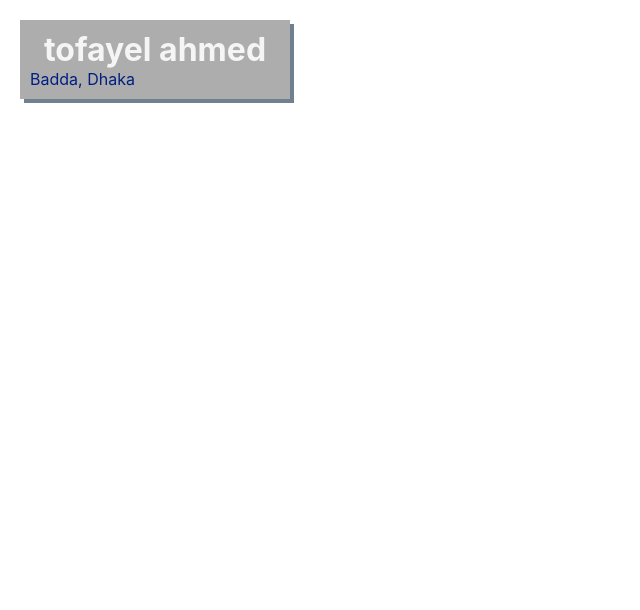
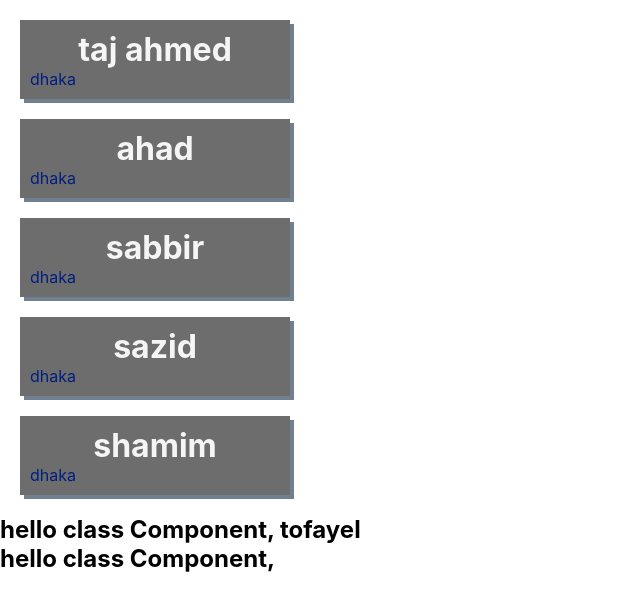
Before and after one commit to TofayelTaj/React-practice, a React (Create React App) app in the folder my-app/: page / in a window 1280 px wide. Shown: the top 610 px of the page, without its empty margins (0-640 px from the left). Built offline with nearby package versions, Linux system fonts and the light colour scheme.

Commit message:
practice props, functional component, class component

```diff
--- a/my-app/public/style.css
+++ b/my-app/public/style.css
@@ -5,7 +5,7 @@
 
 .card{
 
-    background-color: rgb(173, 173, 173);
+    background-color: rgb(109, 109, 109);
     width: 250px;
     box-shadow: 4px 4px 0px slategrey;
     overflow: hidden;
--- a/my-app/src/App.js
+++ b/my-app/src/App.js
@@ -1,23 +1,23 @@
-import logo from './logo.svg';
-import './App.css';
+import React from 'react';
+import Card from './Components/Card';
+import Data from './Data.json';
+import Card2 from './Components/Card2';
 
 function App() {
+
+  let items = [];
+  // for(let i = 0; i<Data.length; i++){
+  //   items.push(<Card name={Data[i].name} address={Data[i].address} />);
+  // }
+
+  items = Data.map((item) => <Card name={item.name} address={item.address} /> )
+
+
   return (
-    <div className="App">
-      <header className="App-header">
-        <img src={logo} className="App-logo" alt="logo" />
-        <p>
-          Edit <code>src/App.js</code> and save to reload.
-        </p>
-        <a
-          className="App-link"
-          href="https://reactjs.org"
-          target="_blank"
-          rel="noopener noreferrer"
-        >
-          Learn React
-        </a>
-      </header>
+    <div>
+    {items}
+    <Card2  name="tofayel" />
+    <Card2 />
     </div>
   );
 }
--- a/my-app/src/Card.js
+++ /dev/null
@@ -1,20 +0,0 @@
-
-const userName = "tofayel ahmed";
-const address = "Badda, Dhaka";
-
-function Card(){
-
- return <div className="card">
-            <div className="cardTitle">
-                <h1>{userName}</h1>
-            </div>
-            <div className="cardBody">
-                 <p>
-                     {address}
-                </p>
-            </div>
-        </div>
-
- }
-
-export default Card;
--- /dev/null
+++ b/my-app/src/Components/Card.js
@@ -0,0 +1,26 @@
+import React from "react";
+
+
+
+// const userName = "tofayel ahmed";
+// const address = "Badda, Dhaka";
+
+function Card(props){
+
+    const {name, address} = props;
+
+
+ return <div className="card">
+            <div className="cardTitle">
+                <h1> {name} </h1>
+            </div>
+            <div className="cardBody">
+                 <p>
+                    {address}
+                </p>
+
+            </div>
+        </div>
+ }
+
+export default Card;
--- /dev/null
+++ b/my-app/src/Components/Card2.js
@@ -0,0 +1,15 @@
+import React, {Component} from "react";
+
+class Card2 extends Component {
+
+    render(){
+        return <div>
+
+            <h2>hello class Component, {this.props.name}</h2>
+        </div>
+    }
+
+
+}
+
+export default Card2;
--- /dev/null
+++ b/my-app/src/Data.json
@@ -0,0 +1,24 @@
+[
+    {
+        "name" : "taj ahmed",
+        "address" : "dhaka"
+    },
+    {
+        "name" : "ahad",
+        "address" : "dhaka"
+    },
+    {
+        "name" : "sabbir",
+        "address" : "dhaka"
+    },
+    {
+        "name" : "sazid",
+        "address" : "dhaka"
+    },
+    {
+        "name" : "shamim",
+        "address" : "dhaka"
+    }
+
+
+]
--- a/my-app/src/index.js
+++ b/my-app/src/index.js
@@ -3,15 +3,12 @@ import ReactDOM from 'react-dom/client';
 import './index.css';
 import App from './App';
 import reportWebVitals from './reportWebVitals';
-import Card from './Card'
 const root = ReactDOM.createRoot(document.getElementById('root'));
 
 
 root.render(
-   <Card />
+   <App />
 );
 
-// If you want to start measuring performance in your app, pass a function
-// to log results (for example: reportWebVitals(console.log))
-// or send to an analytics endpoint. Learn more: https://bit.ly/CRA-vitals
+
 reportWebVitals();
```
